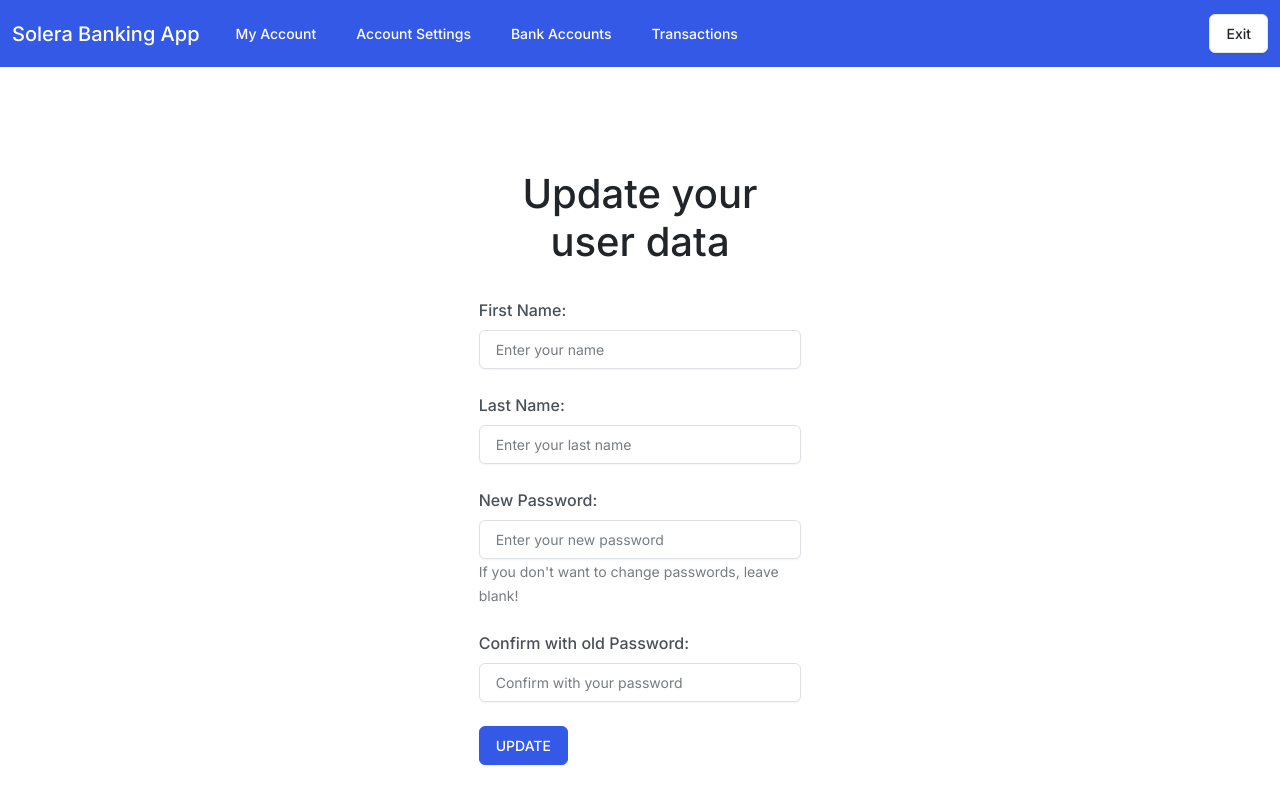
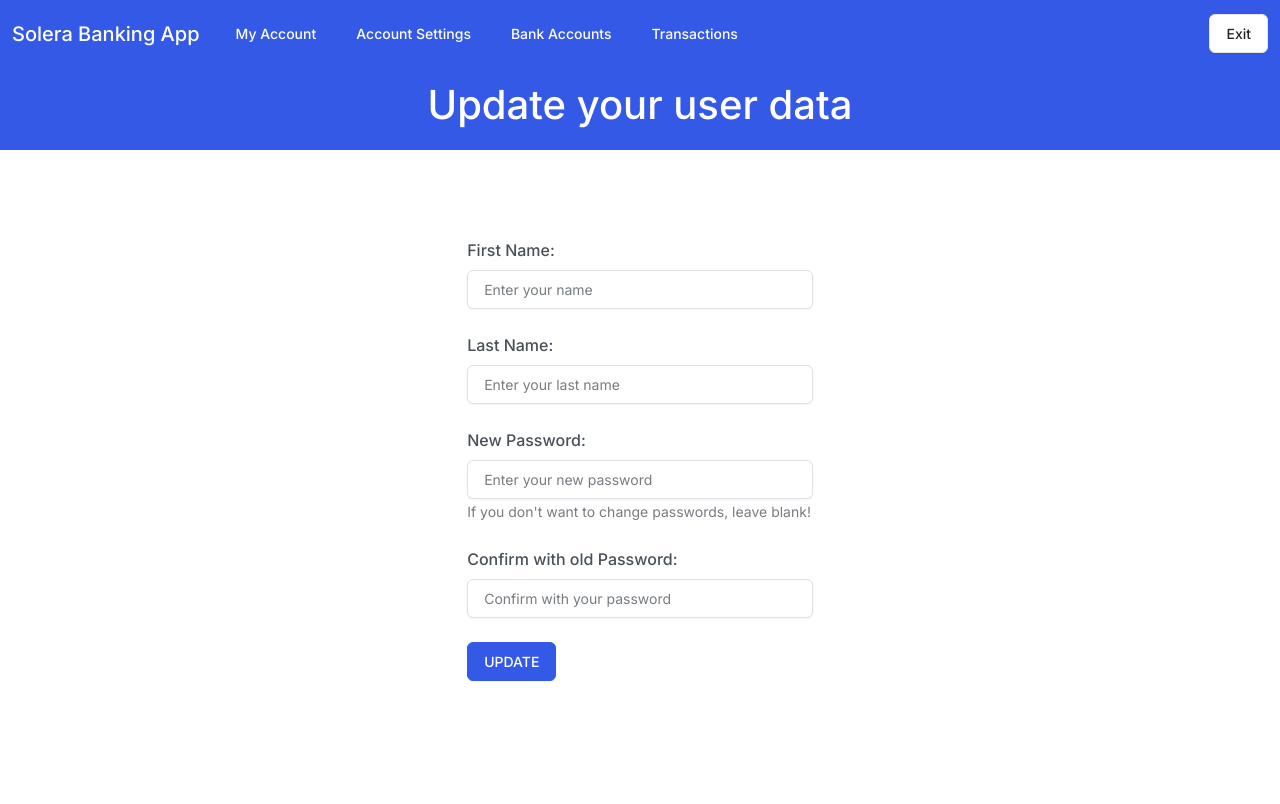
Before and after one commit to LucasAMSolera/BankingApp, a React (Create React App) app in the folder banking-client/: page /settings in a window 1280 px wide. Shown: the top 804 px of the page. Built offline with nearby package versions, Linux system fonts and the light colour scheme.

Commit message:
Added navbar

```diff
--- a/banking-client/src/components/bankaccounts.js
+++ b/banking-client/src/components/bankaccounts.js
@@ -3,11 +3,17 @@ import {getData} from "../managers/dataManager"
 export function BankAccounts()
 {
     return(
-        <div style={{paddingLeft: 30+"%", paddingRight: 30+"%", paddingTop: 10+"%"}}>
+        <div>
+            <nav class="navbar navbar-expand-lg bg-primary text-center flex-column" style={{fontSize:24+"px"}}>
+                <h1 class="text-secondary">Your banks</h1>
+            </nav>
+            <div style={{paddingLeft: 30+"%", paddingRight: 30+"%", paddingTop: 10+"%"}}>
             <div class="font-monospace input-group-text text-center flex-column text-wrap" >
             <h3>{BankIsThere()}</h3>
         </div>
         </div>
+        </div>
+
 
     )
 }
--- a/banking-client/src/components/settings.js
+++ b/banking-client/src/components/settings.js
@@ -47,9 +47,12 @@ export function Settings() {
     }
 
     return (
-        <div alt="Sign up form" class="flex-column justify-content-center" style={{padding:8+"%"}}>
+        <div>
+            <nav class="navbar navbar-expand-lg bg-primary text-center flex-column" style={{fontSize:24+"px"}}>
+                <h1 class="text-secondary">Update your user data</h1>
+            </nav>
+            <div alt="Sign up form" class="flex-column justify-content-center" style={{padding:5+"%"}}>
             <div style={{paddingLeft:35+"%", paddingRight:35+"%"}}>
-                <h1 class="text-center">Update your user data</h1>
                 <form id="form">
                 <fieldset>
                         <div class="form-group">
@@ -77,5 +80,7 @@ export function Settings() {
                 </form>
             </div>
         </div>
+        </div>
+
     )
 }
```
